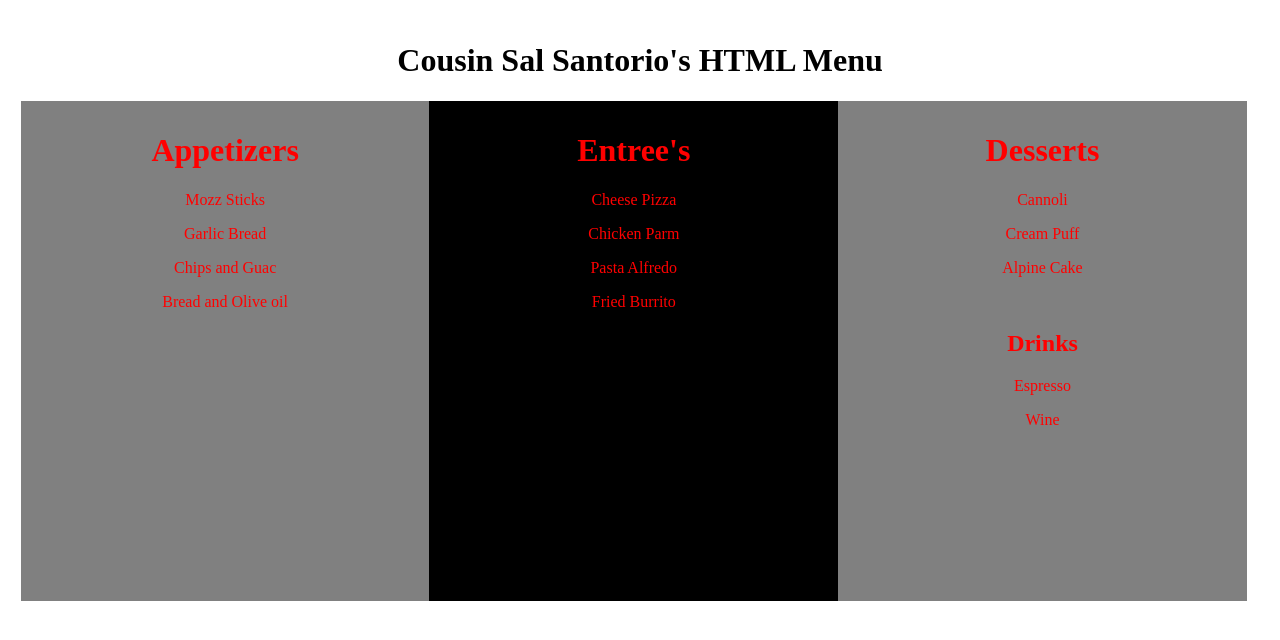
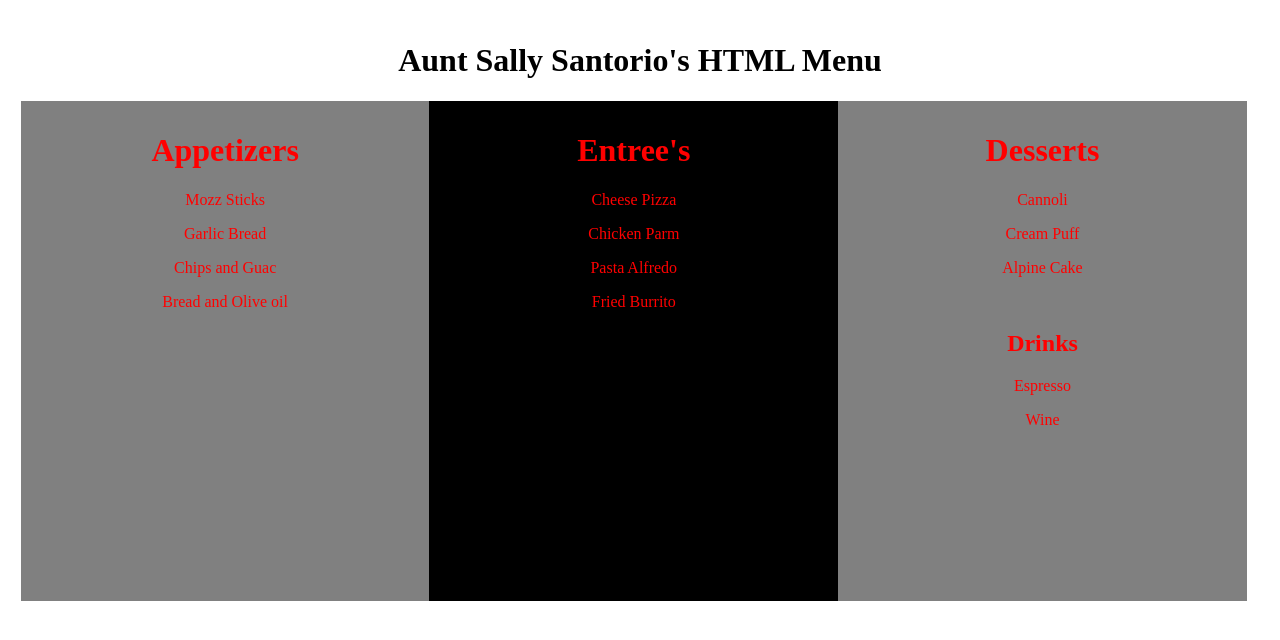
Before and after one commit to shafferma08/testing, a plain HTML site: page index.html in a window 1280 px wide. Drawn offline with Linux system fonts and the light colour scheme.

Commit message:
change index

```diff
--- a/index.html
+++ b/index.html
@@ -32,7 +32,7 @@
 </style>
 </head>
 <body>
-<h1 style="text-align: center;">Cousin Sal Santorio's HTML Menu</h1>
+<h1 style="text-align: center;">Aunt Sally Santorio's HTML Menu</h1>
 <div class="container">
 <div class="left">
 <h1>Appetizers</h1>
```
